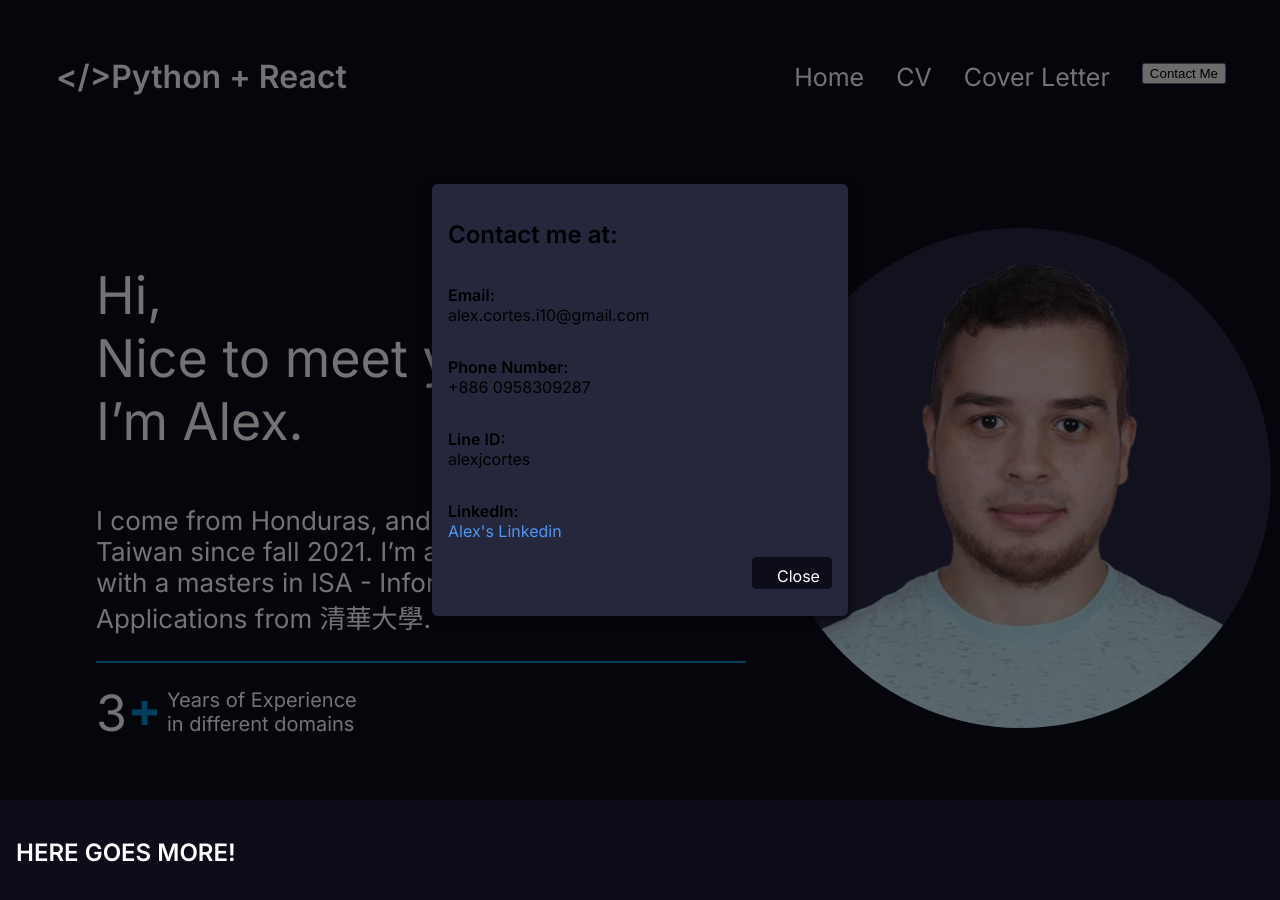
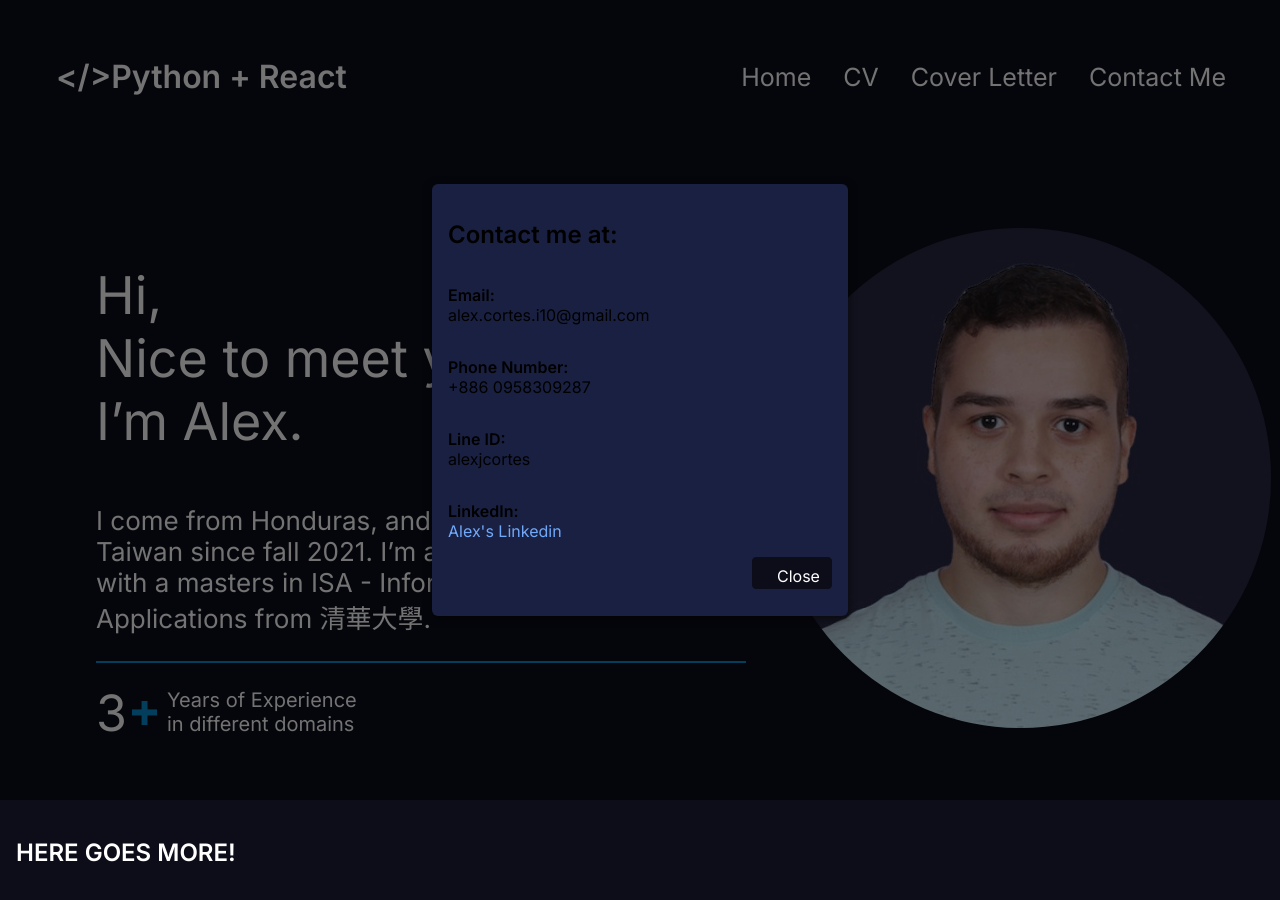
Before and after one commit to alexcortes18/AlexWebsite, a React (Vite) app: page / in a window 1280 px wide. Both pictures are taken after a click on the button "Contact Me". Shown: the top 900 px of the page. Built offline with nearby package versions, Linux system fonts and the light colour scheme.

Commit message:
basic website done. now missing more content on the Home page.

```diff
--- a/src/components/MainNavigation.jsx
+++ b/src/components/MainNavigation.jsx
@@ -43,7 +43,7 @@ export default function MainNavigation() {
                                 </NavLink>
                             </li>
                             <li>
-                                <button onClick={openModal} className={classes.contactButton}>
+                                <button onClick={openModal} className={classes.linkAsButton}>
                                     Contact Me
                                 </button>
                             </li>
--- a/src/components/MainNavigation.module.css
+++ b/src/components/MainNavigation.module.css
@@ -40,3 +40,15 @@
   .list a .isActive{
     color: var(--color-primary-900);
   }
+
+.linkAsButton{
+    all: unset;
+    color: white;
+    font-size: 25px;
+    cursor: pointer;
+    text-decoration: none;
+}
+
+.linkAsButton:hover {
+    color: var(--color-primary-900);
+}
--- a/src/components/UI/Button.jsx
+++ /dev/null
@@ -1,5 +0,0 @@
-export default function Button({children, ...props}) {
-    return(
-        <button {...props} >{children}</button>
-    )
-}
--- a/src/components/UI/Modal.jsx
+++ b/src/components/UI/Modal.jsx
@@ -20,17 +20,17 @@ export default function Modal({ open, onClose }) {
                 <p>
                     <strong><label>Email:</label></strong>
                     <br></br>
-                    <text>alex.cortes.i10@gmail.com</text>
+                    <span>alex.cortes.i10@gmail.com</span>
                 </p>
                 <p>
                     <strong><label>Phone Number:</label></strong>
                     <br></br>
-                    <text>+886 0958309287</text>
+                    <span>+886 0958309287</span>
                 </p>
                 <p>
                     <strong><label>Line ID:</label></strong>
                     <br></br>
-                    <text>alexjcortes</text>
+                    <span>alexjcortes</span>
                 </p>
                 <p>
                     <strong><label>LinkedIn:</label></strong>
--- a/src/components/UI/Modal.module.css
+++ b/src/components/UI/Modal.module.css
@@ -6,7 +6,7 @@
     /* top: 50%; */
     /* left: 50%; */
     /* transform: translate(-40%, -30%); */
-    background-color: #25283c; /* #e4ddd4 */
+    background-color: #1a2041; /* #e4ddd4 */
     border-radius: 6px;
     border: none;
     box-shadow: 0 2px 8px rgba(0, 0, 0, 0.6);
@@ -36,7 +36,7 @@
    }
    .modalContent a{
       text-decoration: none; /* Removes the underline */
-      color: #4e95f7; /* Sets the link color */
+      color: #70a9fa; /* Sets the link color */
   }
 
   .modalContent a:hover {
```
